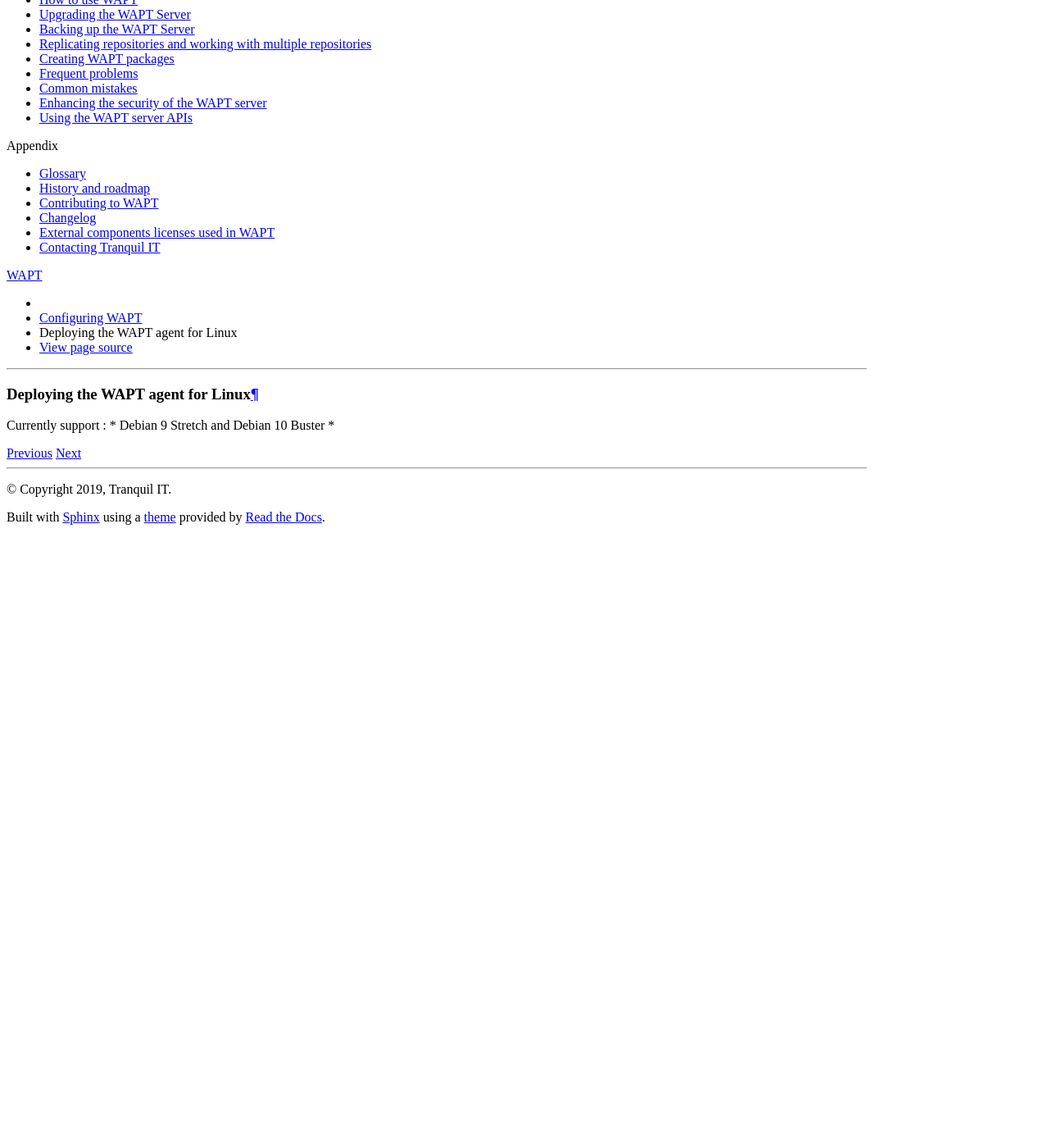
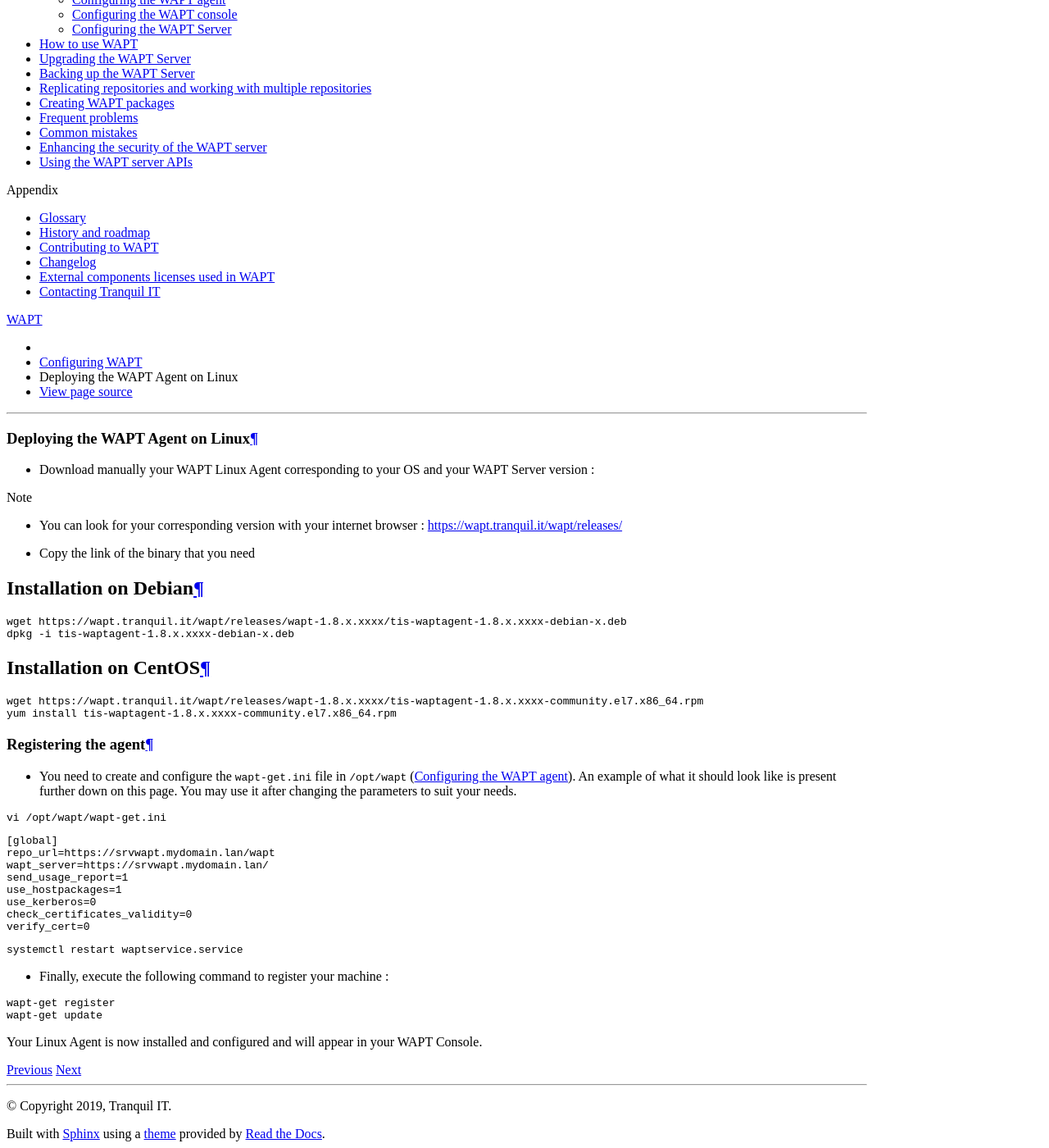
Before and after one commit to tranquilit/WAPT-Documentation, a Sphinx documentation site: the page built from source/wapt-configuration/wapt-deploy/waptagent-linux.rst, in a window 1280 px wide and 1400 px high, scrolled down 444 px. Shown: the whole window at 82% size. Built offline with Sphinx 7.4.7 and the Read the Docs theme 2.0.0, drawn with Linux system fonts in a browser that asks for light colours; before the commit the page ends 1092 px from its top, so only the background shows below that; some of the changed text lies outside the part shown.

Commit message:
first commit of waptagent-linux.rst

```diff
--- a/source/wapt-configuration/wapt-deploy/waptagent-linux.rst
+++ b/source/wapt-configuration/wapt-deploy/waptagent-linux.rst
@@ -11,9 +11,65 @@
 
 .. _install_waptagent_linux:
 
-Deploying the WAPT agent for Linux
-==================================
+Deploying the WAPT Agent on Linux
+=================================
 
-Currently support :
-* Debian 9 Stretch and Debian 10 Buster
-*
+- Download manually your WAPT Linux Agent corresponding to your OS and your WAPT Server version :
+
+.. note ::
+
+  * You can look for your corresponding version with your internet browser : https://wapt.tranquil.it/wapt/releases/
+  * Copy the link of the binary that you need
+
+Installation on Debian
+++++++++++++++++++++++++++++++++++++++++
+
+.. code-block :: console
+
+  wget https://wapt.tranquil.it/wapt/releases/wapt-1.8.x.xxxx/tis-waptagent-1.8.x.xxxx-debian-x.deb
+  dpkg -i tis-waptagent-1.8.x.xxxx-debian-x.deb
+
+Installation on CentOS
+++++++++++++++++++++++++++++++++++++++++
+
+.. code-block :: console
+
+
+  wget https://wapt.tranquil.it/wapt/releases/wapt-1.8.x.xxxx/tis-waptagent-1.8.x.xxxx-community.el7.x86_64.rpm
+  yum install tis-waptagent-1.8.x.xxxx-community.el7.x86_64.rpm
+
+Registering the agent
+=================================
+
+* You need to create and configure the :file:`wapt-get.ini` file in :file:`/opt/wapt` (:ref:`wapt-get-ini`). An example of what it should look like is present further down on this page. You may use it after changing the parameters to suit your needs.
+
+.. code-block :: console
+
+  vi /opt/wapt/wapt-get.ini
+
+
+.. code-block :: bash
+
+  [global]
+  repo_url=https://srvwapt.mydomain.lan/wapt
+  wapt_server=https://srvwapt.mydomain.lan/
+  send_usage_report=1
+  use_hostpackages=1
+  use_kerberos=0
+  check_certificates_validity=0
+  verify_cert=0
+
+
+.. code-block :: console
+
+  systemctl restart waptservice.service
+
+* Finally, execute the following command to register your machine :
+
+.. code-block :: console
+
+   wapt-get register
+   wapt-get update
+
+
+Your Linux Agent is now installed and configured and will appear in your WAPT Console.
```
